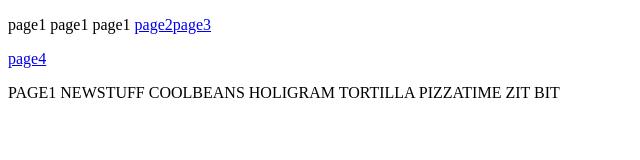
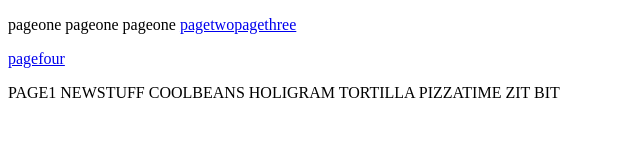
Before and after one commit to Napolo-Sim/Testing-Website-for-Web-Crawler, a plain HTML site: page index.html in a window 1280 px wide. Shown: the whole page, without its empty margins (0-640 px from the left). Drawn offline with Linux system fonts and the light colour scheme.

Commit message:
Test for duplicate words

```diff
--- a/index.html
+++ b/index.html
@@ -8,8 +8,8 @@
 </head>
 
 <body>
-    <p>page1 page1 page1 <a href="page2.html">page2</a><a href="page3.html">page3</a></p>
-    <a href="page4.html">page4</a></p>
+    <p>pageone pageone pageone <a href="page2.html">pagetwo</a><a href="page3.html">pagethree</a></p>
+    <a href="page4.html">pagefour</a></p>
 
     <p>PAGE1 NEWSTUFF COOLBEANS HOLIGRAM TORTILLA PIZZATIME ZIT BIT</p>
 </body>
```
